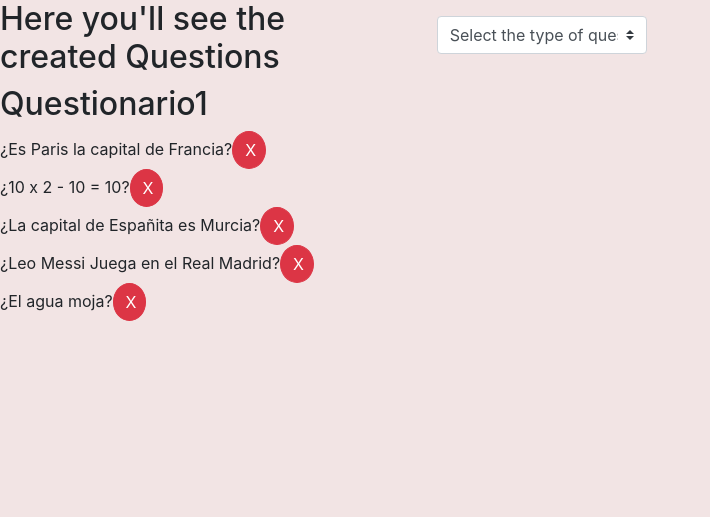
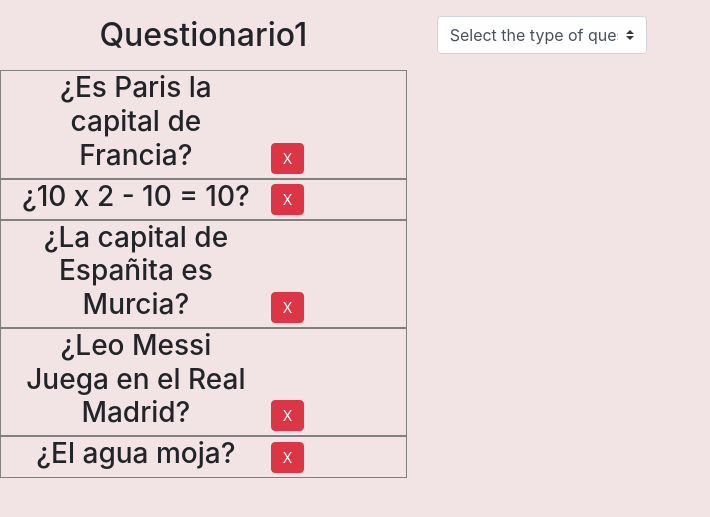
Before and after one commit to rjuanferragut/KahootProject, a PHP site: page /layouts/newQuestion.php in a window 1280 px wide. Shown: the part 56-573 px from the top of the page, without its empty margins (0-710 px from the left). Run offline with PHP 8.4, Linux system fonts and the light colour scheme; a user stored in the database is signed in; data comes from the database, SQL or seed files in the repository.

Commit message:
bootstrap

```diff
--- a/public/js/newQuestionBootstrap.js
+++ b/public/js/newQuestionBootstrap.js
@@ -121,7 +121,7 @@ function createInputsAnswerMultipleChoice(){
     var div = document.getElementsByClassName('divInputMultipleChoice1')[document.getElementsByClassName('divInputMultipleChoice1').length-1];
     createElementDOM('div', "", div, ['class=input-group-prepend divInputMultipleChoice2']);
     var div2 = document.getElementsByClassName('divInputMultipleChoice2')[document.getElementsByClassName('divInputMultipleChoice2').length-1];
-    createElementDOM('input', "", div, ['type=text', 'name=answer[]', 'class=form-control']);
+    createElementDOM('input', "", div, ['type=text', 'name=answer[]', 'class=form-control col-8']);
     createElementDOM('div', "", div2, ['class=input-group-text divInputMultipleChoice3']);
     var div3 = document.getElementsByClassName('divInputMultipleChoice3')[document.getElementsByClassName('divInputMultipleChoice3').length-1];
     createElementDOM('input', "", div3, ['type=checkbox', 'name=correctAnswer[]', 'value='+id+'']);
@@ -132,7 +132,7 @@ function createSelectTime(){
     var form = document.getElementById('formJs');
     createElementDOM('div', "", form, ['id=divSelectTime']);
     var div = document.getElementById('divSelectTime');
-    createElementDOM('select', "", div, ['class=custom-select mr-sm-2', 'id=selectTime', 'name=time']);
+    createElementDOM('select', "", div, ['class=custom-select mr-sm-2 col-8 mb-3', 'id=selectTime', 'name=time']);
     var select = document.getElementById('selectTime');
     createElementDOM('option', '10s', select, ["value=10"]);
     createElementDOM('option', '20s', select, ["value=20"]);
@@ -146,7 +146,7 @@ function createSelectPoints(){
     var form = document.getElementById('formJs');
     createElementDOM('div', "", form, ['id=divSelectPoints']);
     var div = document.getElementById('divSelectPoints');
-    createElementDOM('select', "", div, ['class=custom-select mr-sm-2', 'id=selectPoints', 'name=points']);
+    createElementDOM('select', "", div, ['class=custom-select mr-sm-2 col-8', 'id=selectPoints', 'name=points']);
     var select = document.getElementById('selectPoints');
     createElementDOM('option', '10 points', select, ["value=10"]);
     createElementDOM('option', '50 points', select, ["value=50"]);
--- a/views/layouts/newQuestion.php
+++ b/views/layouts/newQuestion.php
@@ -30,7 +30,6 @@
     </div>
     <div class="row">
         <div class="col-4">
-            <h2>Here you'll see the created Questions</h2>
             <?php
                 session_start();
                 try{
@@ -46,7 +45,9 @@
                 $queryNameQuiz->execute();
                 $registreNameQuiz = $queryNameQuiz->fetch();
 
-                echo "<h2>".$registreNameQuiz['name']."</h2>";
+                echo "<div class=''>";
+                echo "<h2 class='my-3' style='text-align:center'>".$registreNameQuiz['name']."</h2>";
+                echo "</div>";
 
                 $queryNameQuestions = $pdo->prepare("SELECT * FROM question WHERE fk_id_quiz=".$idQuiz."");
                 $queryNameQuestions->execute();
@@ -56,9 +57,11 @@
                     $idQuestion = $registreNameQuestions['id'];
                     $textQuestion = $registreNameQuestions['text_question'];
                     echo '<form action="#" method="POST">';
-                    echo '<label class="col3">'.$textQuestion.'</label>';
+                    echo '<div style="border: solid grey 1px">';
+                    echo '<label class="col-8 h3 mb-0" style="text-align:center">'.$textQuestion.'</label>';
                     echo '<input type="hidden" name="idQuestion" value="'.$idQuestion.'">';
-                    echo '<input type="submit" name="delete" value="X" class="btn btn-danger rounded-circle col-1">';
+                    echo '<input type="submit" name="delete" value="X" class="btn btn-danger rounded col-1 btn-sm mb-1">';
+                    echo '</div>';
                     // <div class="input-group mb-3">
                     //     <input type="text" class="form-control" placeholder="Recipient's username" aria-label="Recipient's username" aria-describedby="basic-addon2">
                     //         <div class="input-group-append">
```
